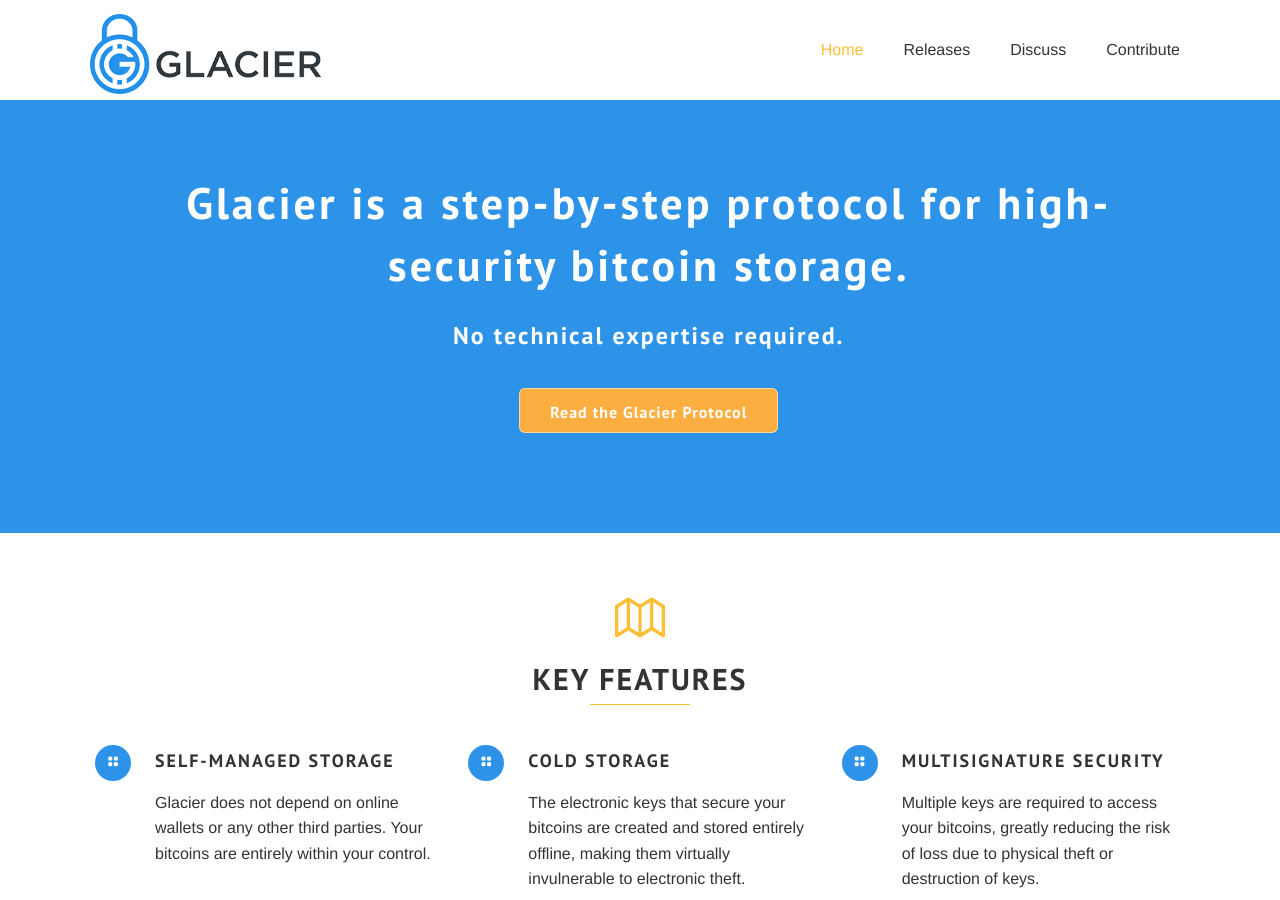
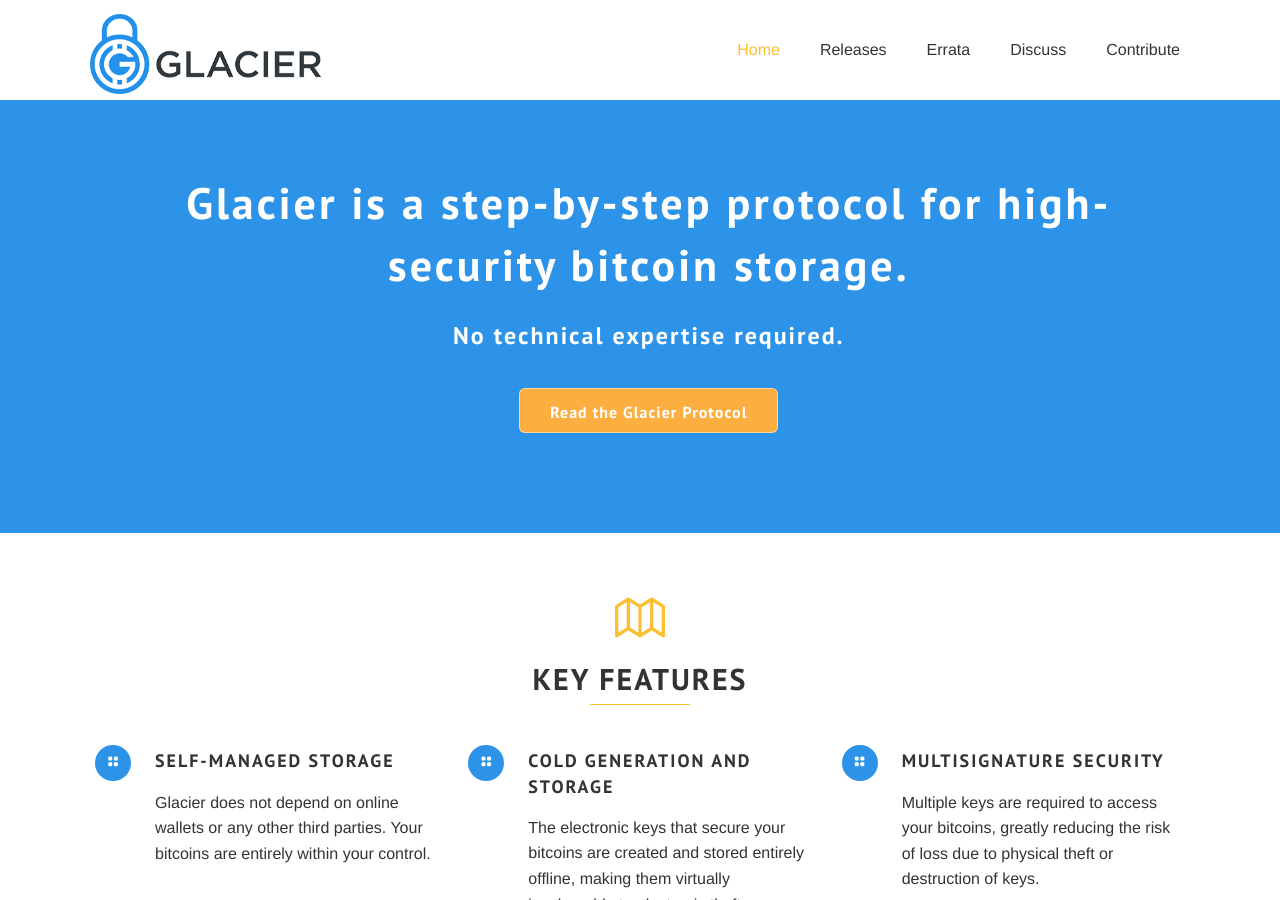
Before and after one commit to GlacierProtocol/glacierprotocol.github.io, a Jekyll site: the page built from index.html, in a window 1280 px wide and 900 px high. Built offline with Jekyll 4.4.1, drawn with Linux system fonts in a browser that asks for light colours; some web fonts are replaced; the list of posts is cut into pages by our own code.

Commit message:
added errata page

```diff
--- a/_data/nav.yml
+++ b/_data/nav.yml
@@ -4,6 +4,9 @@
 - name: Releases
   path: releases.html
   section_id: releases
+- name: Errata
+  path: errata.html
+  section_id: errata
 - name: Discuss
   path: discuss.html
   section_id: discuss
--- a/index.html
+++ b/index.html
@@ -9,7 +9,7 @@
       icon: layout
       desc:
         Glacier does not depend on online wallets or any other third parties.  Your bitcoins are entirely within your control.
-    - title: Cold storage
+    - title: Cold generation and storage
       icon: layout
       desc:
         The electronic keys that secure your bitcoins are created and stored entirely offline, making them virtually invulnerable to electronic theft.
```
